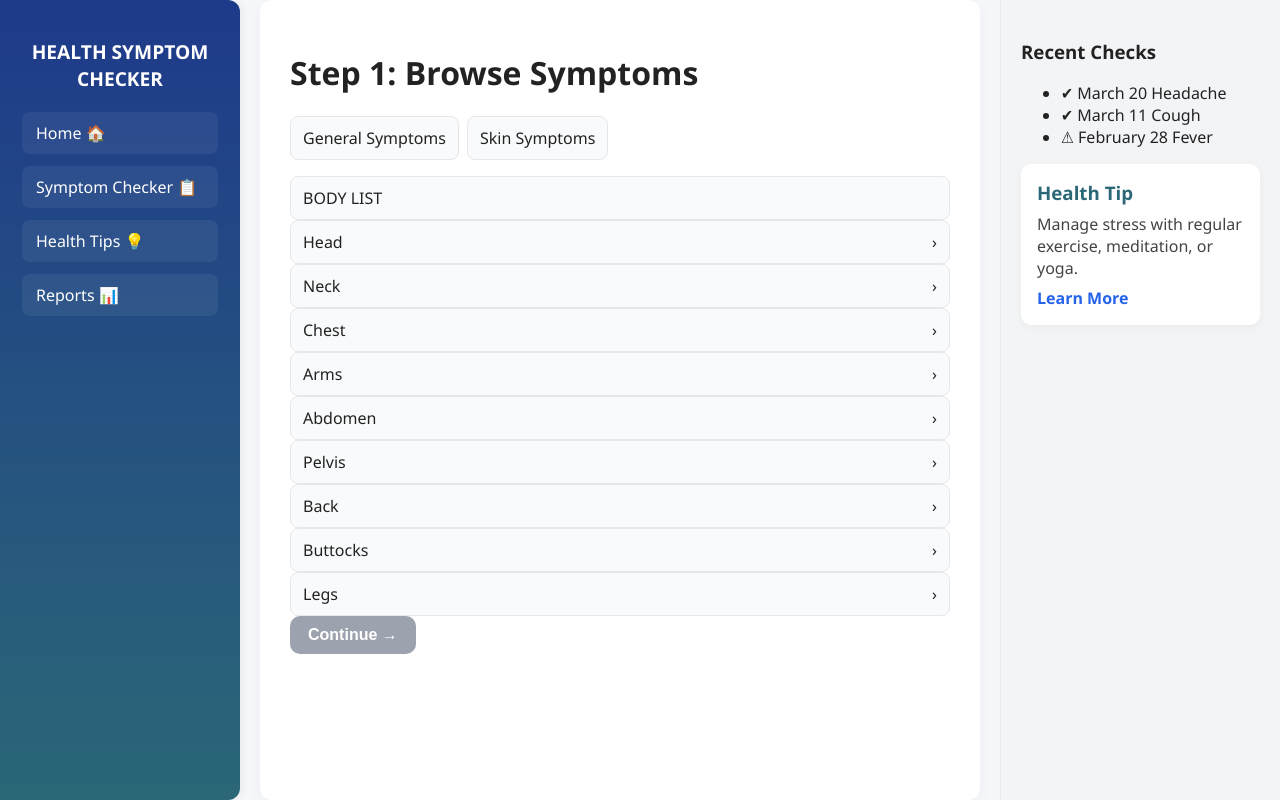
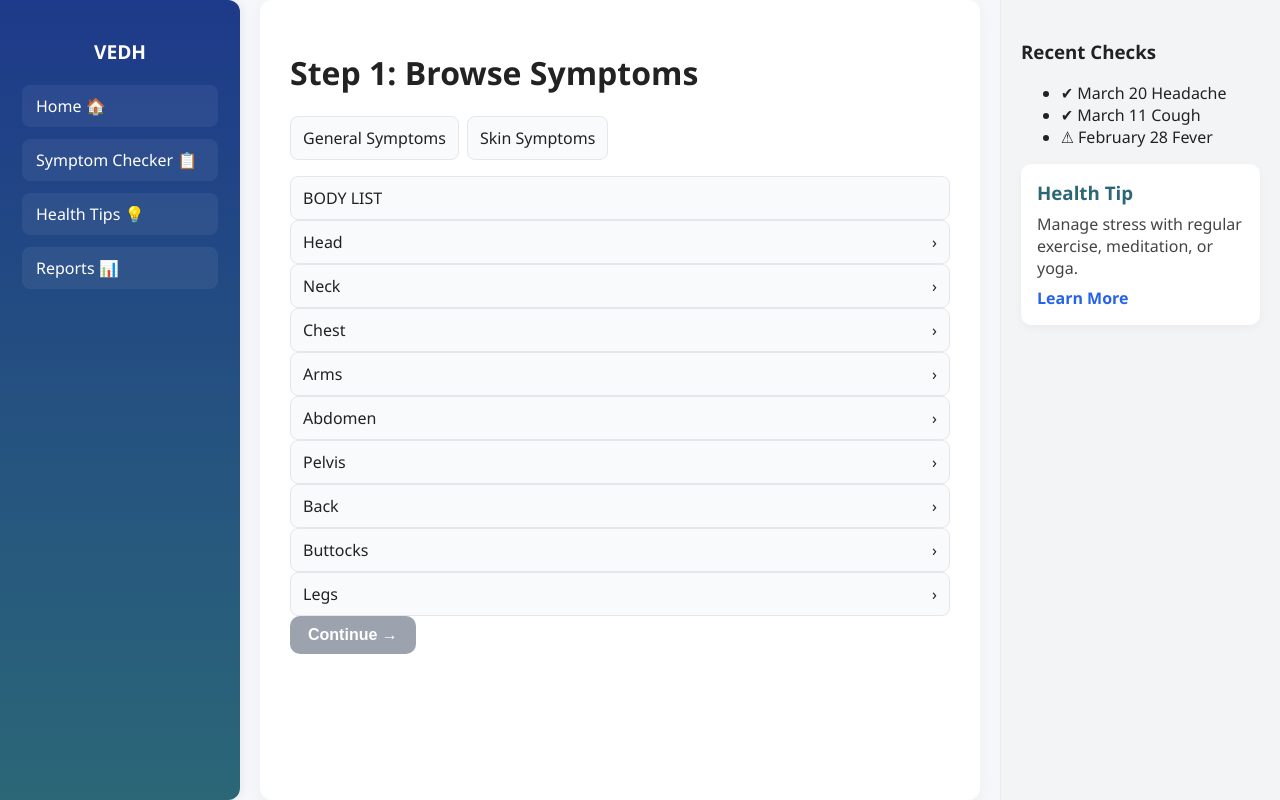
Before and after one commit to mrparihar08/DORA, a React (Create React App) app in the folder port/: page /symptom-checker in a window 1280 px wide. Built offline with nearby package versions, Linux system fonts and the light colour scheme.

Commit message:
Change sidebar title from 'HEALTH SYMPTOM CHECKER' to 'VEDH'

```diff
--- a/port/src/Router/SymptomChecker.jsx
+++ b/port/src/Router/SymptomChecker.jsx
@@ -73,7 +73,7 @@ export function SymptomChecker() {
     <div className="app-container">
       {/* Sidebar */}
       <div className="sidebar">
-        <h2 className="sidebar-title">HEALTH SYMPTOM CHECKER</h2>
+        <h2 className="sidebar-title">VEDH</h2>
         <div className="sidebar-menu">
           {navItems.map((item, idx) => (
             <div key={`nav-${idx}`} onClick={() => navigate(item.path)} className="menu-item">
```
